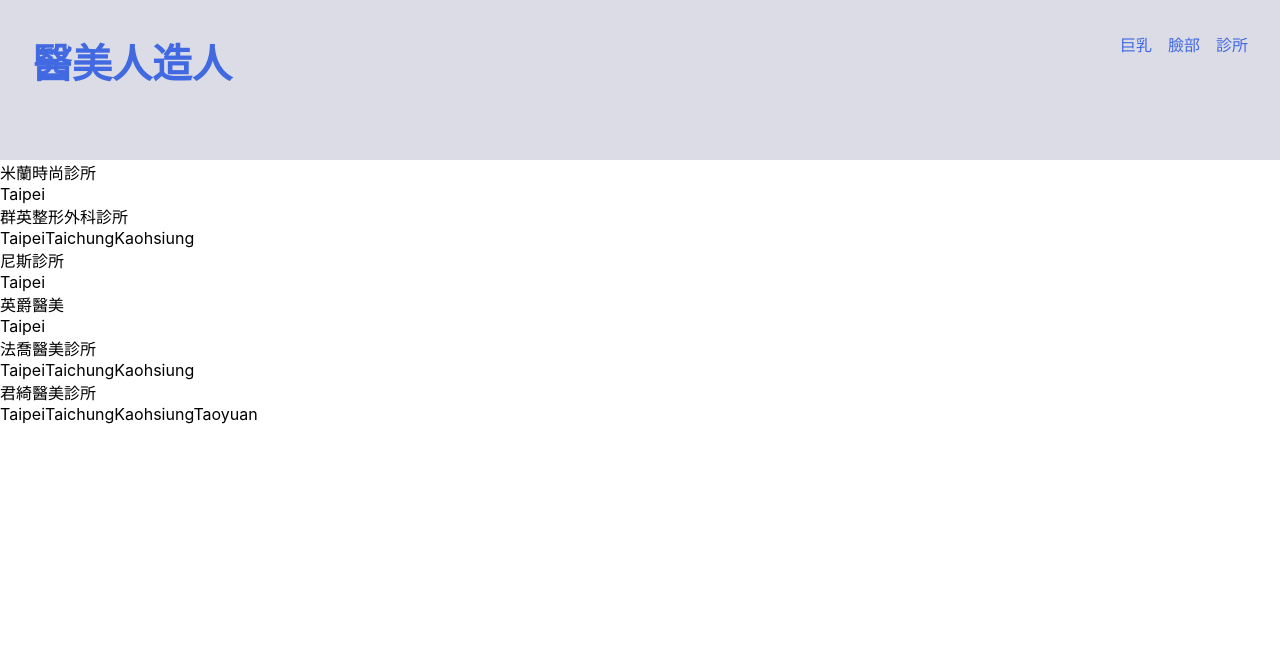
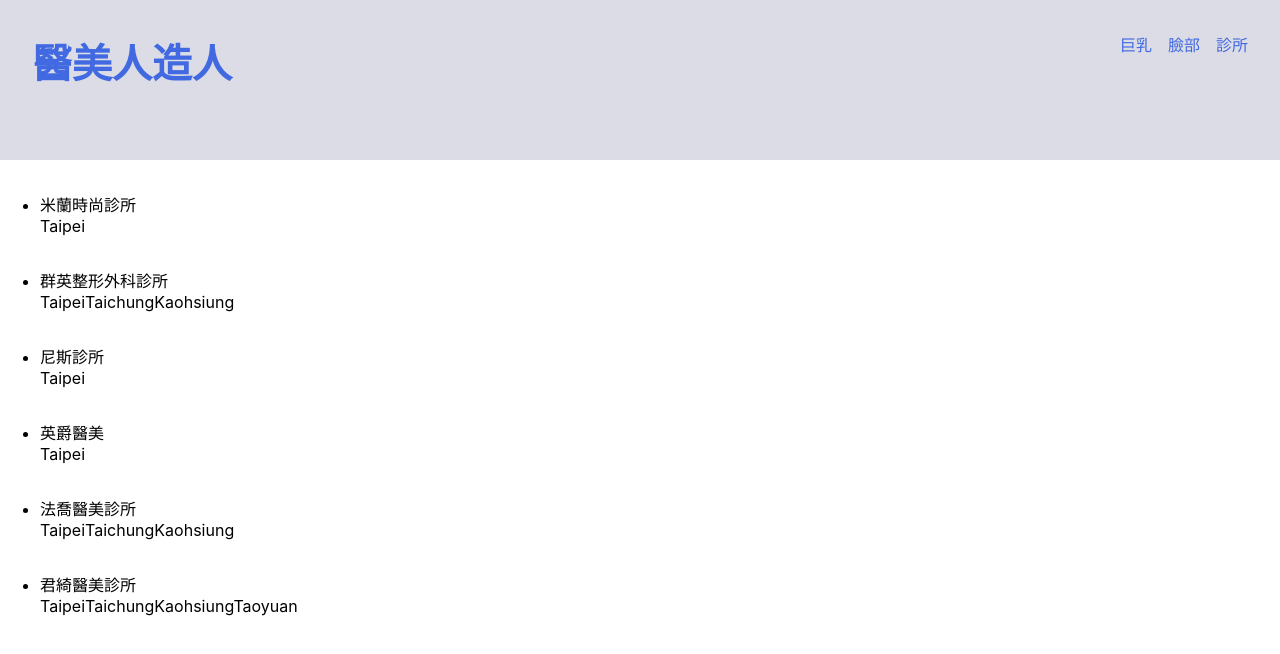
Before and after one commit to LunaGoodnight/beauty, a Next.js app: page /clinic in a window 1280 px wide. Shown: the top 654 px of the page. Built offline with nearby package versions, Linux system fonts and the light colour scheme.

Commit message:
[Add] clinic

```diff
--- a/config/clinicList.tsx
+++ b/config/clinicList.tsx
@@ -17,13 +17,13 @@ export const clinicList = [
   },
   {
     name: "尼斯診所",
-    district: ["Taipei"],
+    district: [taiwanMap.taipei],
     link: "https://wbeauty.com.tw/index.php",
     address: "台北市大安區敦化南路一段190巷51號",
   },
   {
     name: "英爵醫美",
-    district: ["Taipei"],
+    district: [taiwanMap.taipei],
     link: "https://wbeauty.com.tw/index.php",
   },
   {
--- a/pages/clinic.tsx
+++ b/pages/clinic.tsx
@@ -1,22 +1,29 @@
 import { Header } from "../common/Header";
 import { clinicList } from "../config/clinicList";
 import { Body } from "../common/Body";
+import styled from "styled-components";
+
+const ClinicListWrapper = styled.ul`
+  li {
+    padding: 1rem 0;
+  }
+`;
 
 const clinic = () => {
   return (
     <div>
       <Header />
       <Body>
-        <div>
+        <ClinicListWrapper>
           {clinicList.map(({ name, services, district, link }, i) => {
             return (
-              <div key={i}>
+              <li key={i}>
                 <div>{name}</div>
                 <div>{district}</div>
-              </div>
+              </li>
             );
           })}
-        </div>
+        </ClinicListWrapper>
       </Body>
     </div>
   );
```
